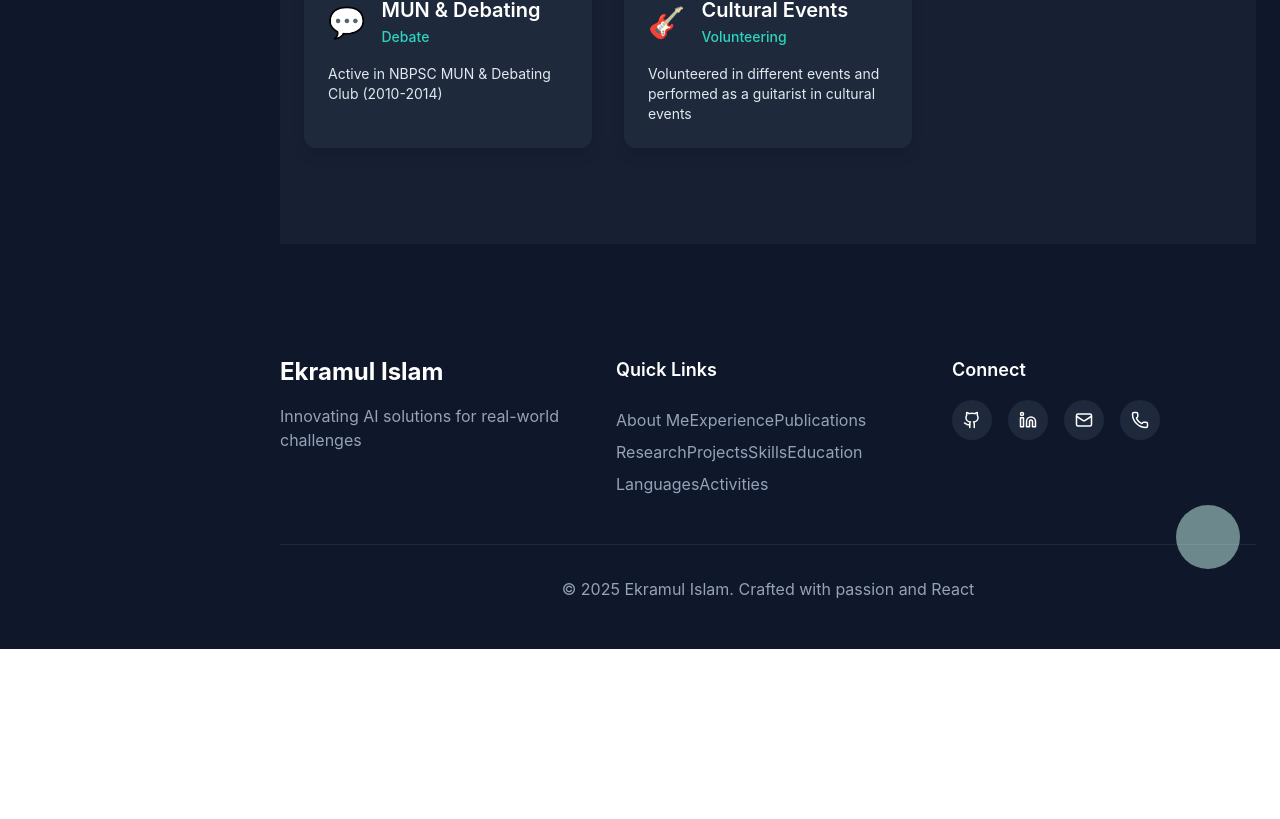
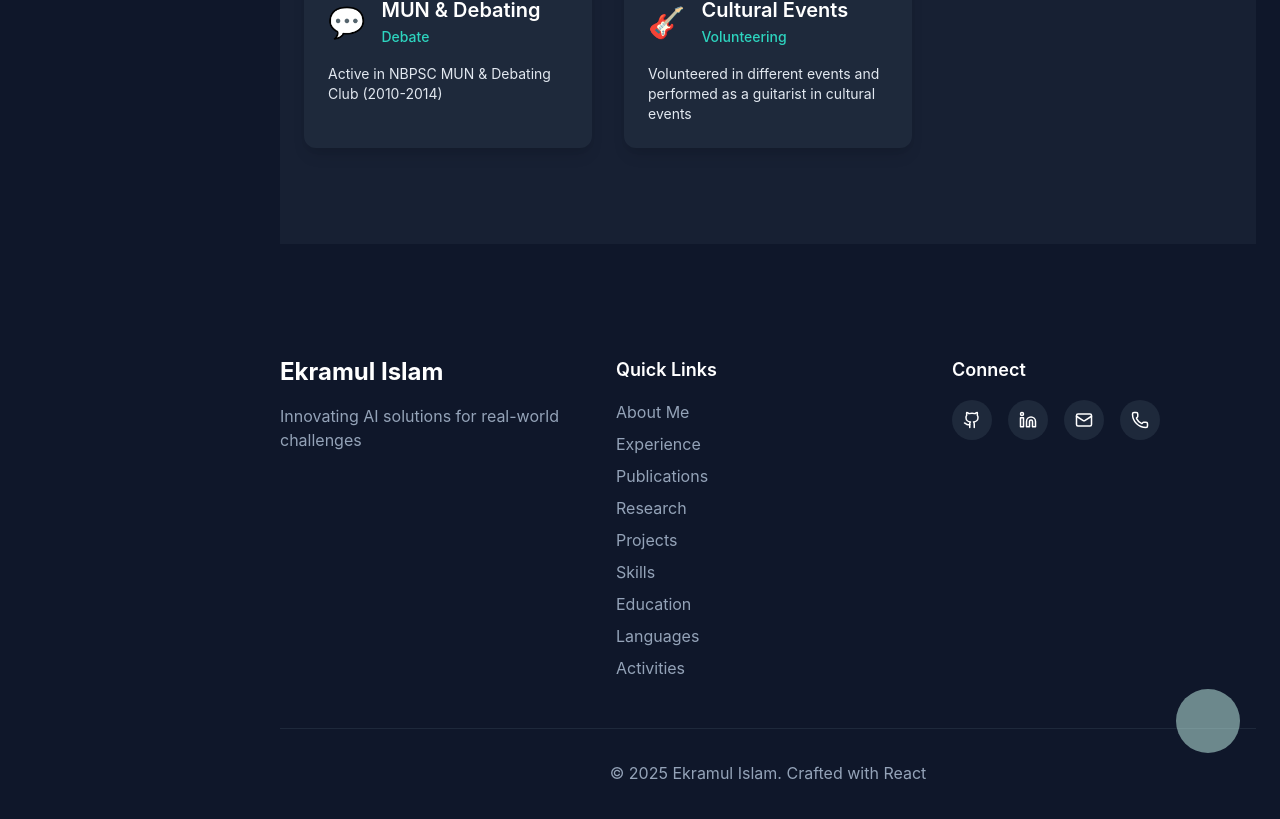
Before and after one commit to Ekram007/ekram007.github.io, a React (Create React App) app: page / in a window 1280 px wide. Shown: the part 10129-10948 px from the top of the page. Before the commit the page ends 10778 px from the top, so only its background shows below. Built offline with nearby package versions, Linux system fonts and the light colour scheme.

Commit message:
Updated button styling in Portfolio.js for improved layout consistency and modified footer text to streamline the message.

```diff
--- a/src/Portfolio.js
+++ b/src/Portfolio.js
@@ -1009,7 +1009,7 @@ const Portfolio = () => {
                                         <button
                                             key={item.id}
                                             onClick={() => scrollToSection(item.id)}
-                                            className="text-darkslate-400 hover:text-softteal-400 transition-colors"
+                                            className="block text-darkslate-400 hover:text-softteal-400 transition-colors"
                                         >
                                             {item.label}
                                         </button>
@@ -1039,7 +1039,7 @@ const Portfolio = () => {
                             </div>
                         </div>
                         <div className="mt-12 pt-8 border-t border-darkslate-800 text-center text-darkslate-400">
-                            <p>© {new Date().getFullYear()} Ekramul Islam. Crafted with passion and React</p>
+                            <p>© {new Date().getFullYear()} Ekramul Islam. Crafted with React</p>
                         </div>
                     </div>
                 </footer>
```
